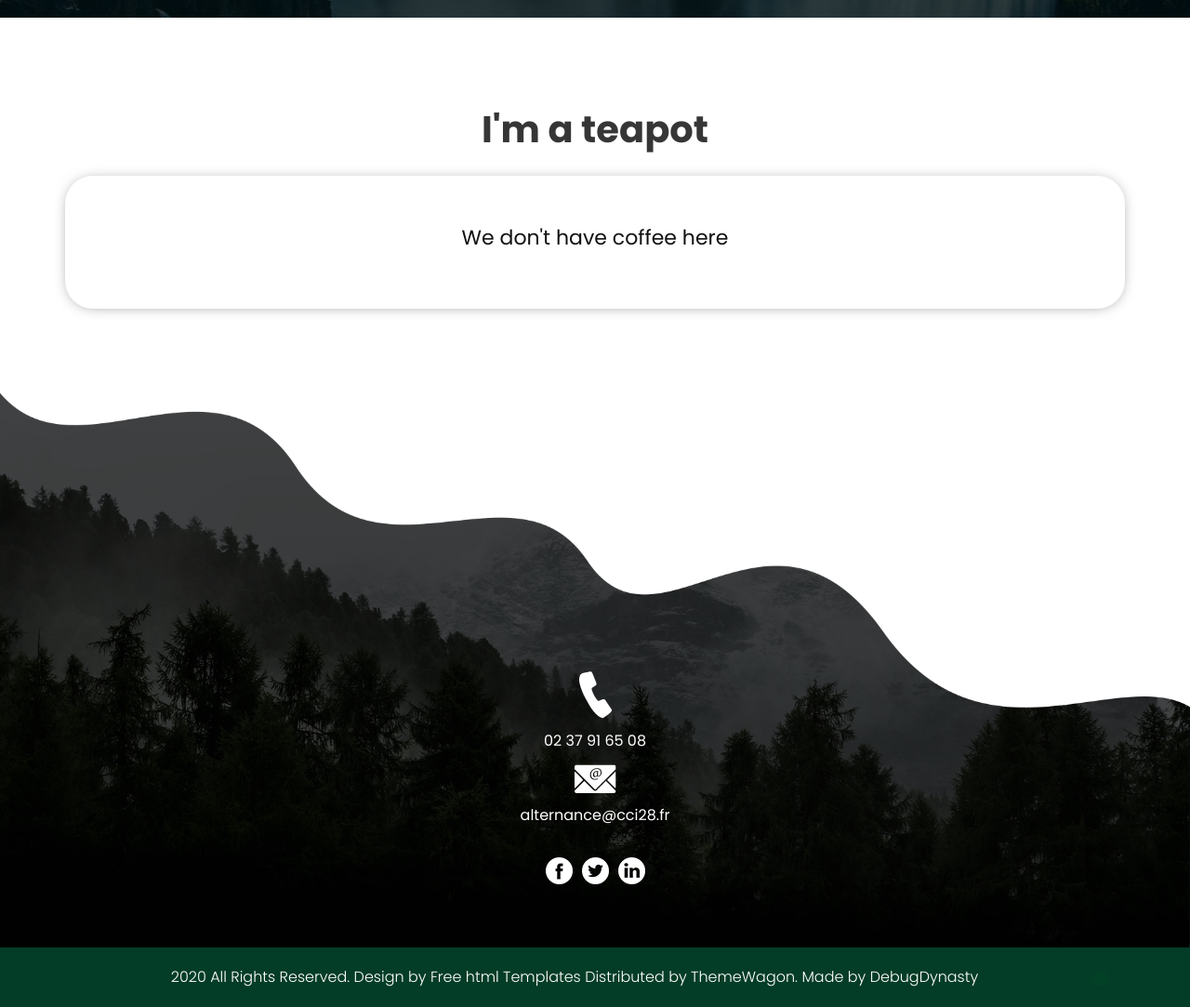
After one commit to AFelix20100/NuitInfo, a Symfony app: template templates/bundles/TwigBundle/Exception/error418.html.twig in a window 1280 px wide. The commit adds this page. Shown: the part 301-1384 px from the top of the page at 93% size. Run offline with Twig, Linux system fonts and the light colour scheme; the template is opened without the code that fills it, so the values that code supplies are empty; some libraries are stand-ins or nearby versions.

Commit message:
add teapot

```diff
--- a/public/css/style.css
+++ b/public/css/style.css
@@ -1031,3 +1031,16 @@ button {
 a:hover{
     color: #79C524;
 }
+
+.container:has(img#teapot-img) {
+    display:flex;
+    align-items: center;
+}
+#teapot-img {
+    width:25px;
+    opacity: 0.05;
+}
+
+#teapot-img:hover {
+    opacity:0.1;
+}
--- a/templates/base.html.twig
+++ b/templates/base.html.twig
@@ -131,6 +131,7 @@
             <div class="container">
                 <p class="copyright_text">2020 All Rights Reserved. Design by <a href="https://html.design">Free html
                     Templates</a> Distributed by <a href="https://themewagon.com">ThemeWagon.</a> Made by DebugDynasty</p>
+                    <a id="teapot" href="{{ path('app_teapot') }} "><img id="teapot-img"src="{{ asset('images/théières.png') }}" alt="I'm a teapot"></a>
             </div>
         </div>
         <!-- copyright section end -->
--- /dev/null
+++ b/templates/bundles/TwigBundle/Exception/error418.html.twig
@@ -0,0 +1,16 @@
+{# templates/bundles/TwigBundle/Exception/error404.html.twig #}
+{% extends 'base.html.twig' %}
+{% block title %}VertDemain - 418{% endblock %}
+{% block body %}
+
+<div class="contact_section layout_padding">
+    <h1 class="contact_taital mb-5">I'm a teapot</h1>
+    <div class="client_section_2 container">
+        <div class="question">
+            <div class="titleQuestion">
+                <h2>We don't have coffee here</h2>
+            </div>
+        </div>
+    </div>
+</div>
+{% endblock %}
```
Also changed, not shown: src/Controller/AppController.php (+7 -0 lines), public/images/théières.png (added).
